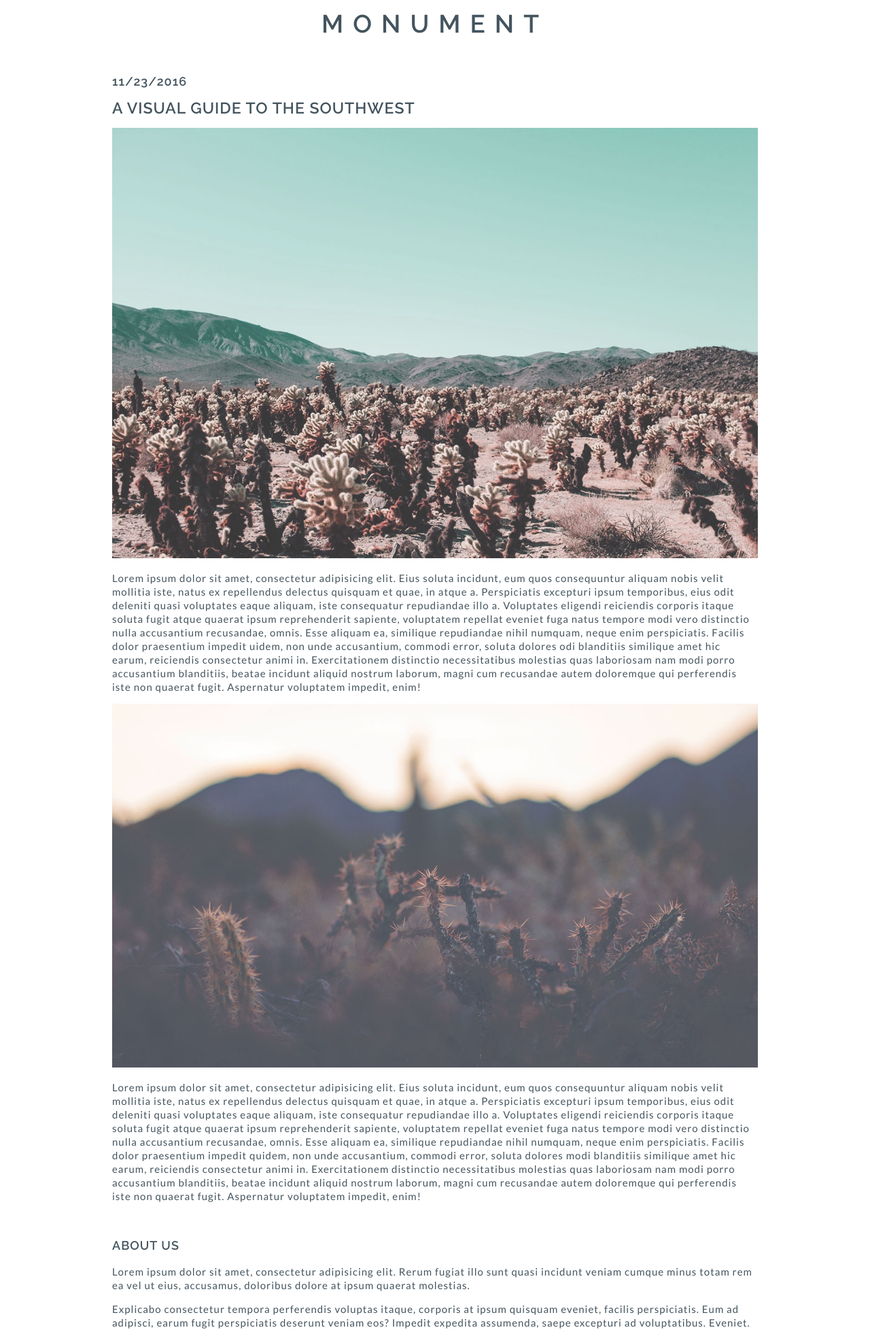
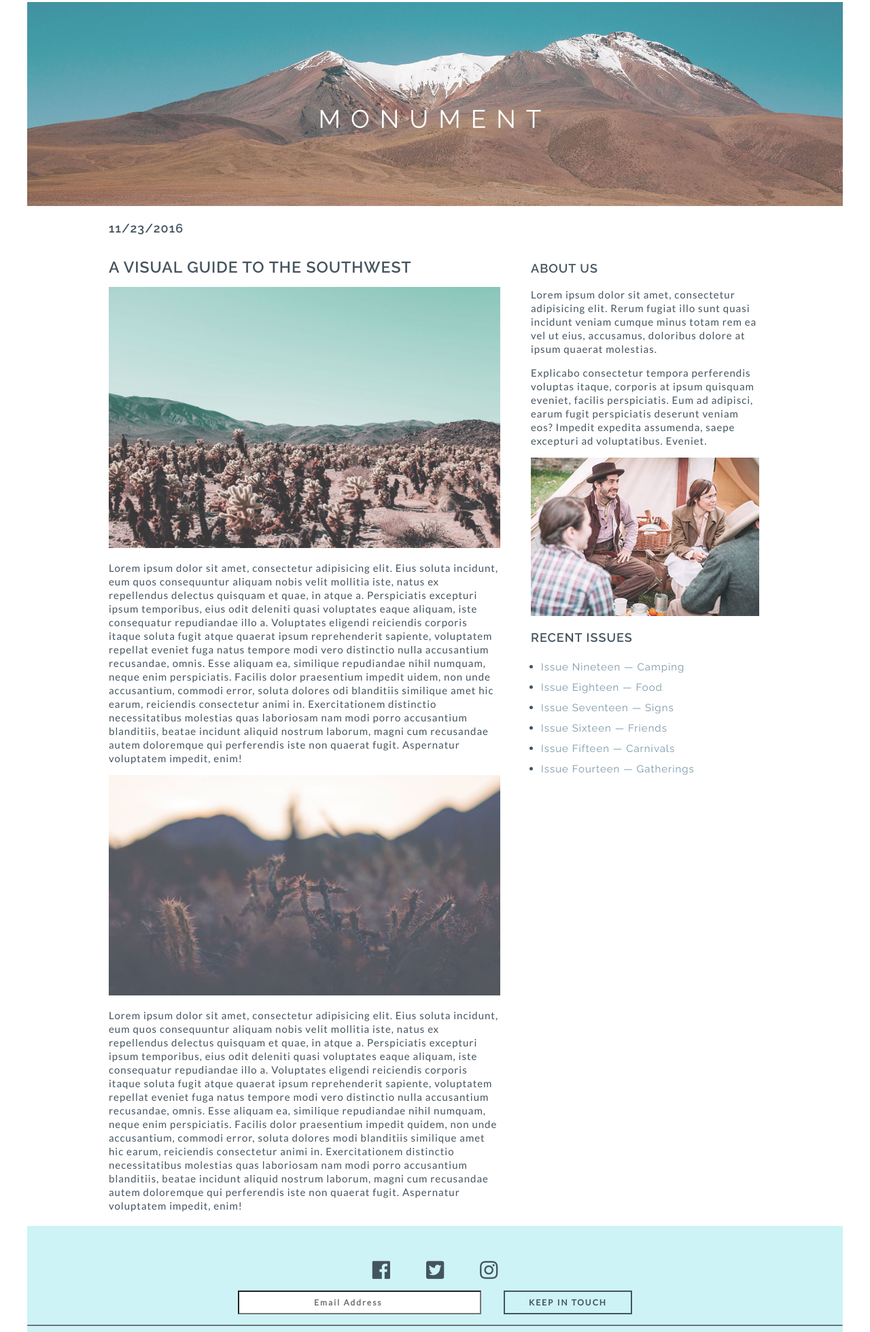
Before and after one commit to heatherhornor/heatherhornor.github.io, a plain HTML site: page monument_blog/index.html in a window 1280 px wide. Shown: the part 61-2020 px from the top of the page at 68% size. Drawn offline with Linux system fonts and the light colour scheme.

Commit message:
Homework due 2/4/18

```diff
--- a/monument_blog/css/style.css
+++ b/monument_blog/css/style.css
@@ -1,10 +1,11 @@
-@import url('https://fonts.googleapis.com/css?family=Lato|Raleway:400,600');
 
+@import url('https://fonts.googleapis.com/css?family=Lato%7CRaleway:400,600');
 
 body {
+	font-family: "Raleway", sans-serif;
 	text-align: center;
 	margin: 0 auto;
-	max-width: 1000px;
+	max-width: 1200px;
 }
 
 nav{
@@ -14,7 +15,7 @@ nav{
 		font-size: 16px;
 		text-align: center;
 		text-transform: uppercase;
-		margin-top: 30px;
+		margin-top: 20px;
 }
 
 nav a{
@@ -25,23 +26,26 @@ nav a{
 	text-align: center;
 	text-transform: uppercase;
 	text-decoration: none;
-	padding: 50px;
+	padding: 0px 70px 0px 70px;
 
+}
+
+nav a:hover {
+    color: #44545E;
 }
 
 /* Fix for responsive images */
 img {
 	max-width: 100%;
+	align-items: center;
 }
 
 header{
-	font-family:"Raleway", sans-serif;
-	font-weight: 600;
-	color:#44545E;
-	font-size: 37px;
-	text-align: center;
-	text-decoration: none;
-	text-transform: uppercase;
+	height: 300px;
+	width: 100%;
+	background-image: url("../images/blog_header_bg.jpg");
+	background-size: cover;
+	background-color: #cccccc;
 }
 
 h1{
@@ -50,20 +54,19 @@ h1{
 	color:#44545E;
 	font-size: 37px;
 	text-align: center;
-	text-decoration: none;
 	text-transform: uppercase;
+	padding-top:150px;
 }
 
 h1 a {
 	font-family:"Raleway", sans-serif;
-	font-weight: 600;
-	color:#44545E;
+	font-weight: 400;
+	color:white;
 	font-size: 37px;
 	text-align: center;
 	text-decoration: none;
 	text-transform: uppercase;
-	text-decoration: none;
-	letter-spacing: 14px;
+	letter-spacing: 15px;
 }
 
 h2{
@@ -71,9 +74,7 @@ h2{
 	font-weight: 600;
 	color:#44545E;
 	font-size: 23px;
-	text-decoration: none;
 	text-transform: uppercase;
-	text-decoration: none;
 	letter-spacing: 1px;
 }
 
@@ -82,24 +83,26 @@ h3{
 	font-weight: 600;
 	color:#44545E;
 	font-size: 18px;
-	text-decoration: none;
 	text-transform: uppercase;
-	text-decoration: none;
 	letter-spacing: 1px;
 }
 
 article {
-	max-width: 95%;
+	max-width: 80%;
 	text-align: left;
 	margin: 0 auto;
 	color: #44545E;
 	font-family:"Lato", sans-serif;
 	font-size: 15px;
 	font-weight:400;
-	padding: 10px;
+	padding: 5px;
 	letter-spacing: 1px;
 	line-height: 20px;
 
+}
+
+ul{
+	padding-left: 15px;
 }
 
 li a {
@@ -110,6 +113,7 @@ li a {
 	text-decoration: none;
 	line-height: 30px;
 	text-align: left;
+	margin: 0 auto;
 }
 
 footer {
@@ -118,25 +122,29 @@ footer {
 		font-family: "Lato", sans-serif;
 		font-size: 15px;
 		font-weight:400;
-		padding: 30px;
+		padding-top: 50px;
+		padding-bottom:3px;
+		text-align: center;
 
 }
 
 footer a {
 	color:#44545E;
-	font-family: "Raleway", sans-serif;
-	font-size: 15px;
+	font-family: "Lato", sans-serif;
+	font-size: 12px;
 	font-weight:600;
+	text-align: center;
 	text-transform: uppercase;
 	text-decoration: none;
 	padding: 25px;
 }
 
 footer p {
-	color:#44545E;
 	font-family: "Lato", sans-serif;
 	font-size: 15px;
 	font-weight:400;
+	text-align: center;
+	padding: 0px 25px 0px 25px;
 }
 
 hr {
@@ -149,13 +157,47 @@ hr {
 	color:#44545E;
 	font-family: "Lato", sans-serif;
 	font-size: 15px;
-	font-weight:600;
+	font-weight:400;
 	text-decoration: none;
 	text-transform: none;
 
 }
 
 .wrapper {
-	max-width: 1200px;
+	max-width: 2000px;
 	margin: 0 auto;
 }
+
+.gridcontainer{
+  display: grid;
+  grid-template-columns: 60% 35%;
+	grid-column-gap: 45px;
+	align-items: baseline;
+
+}
+
+#emailbutton{
+	display: inline-block;
+	background-color: white;
+	padding: 8px 110px 8px 110px;
+	font-family: "Lato", sans-serif;
+	font-weight: 600;
+	font-size: 12px;
+	color: #44545E;
+	letter-spacing: 2px;
+
+
+}
+
+#contactbutton{
+	display: inline-block;
+	border: 2px solid #44545E;
+	padding: 8px 35px 8px 35px;
+	font-family: "Lato", sans-serif;
+	font-weight: 600;
+	font-size: 12px;
+	color: #44545E;
+	margin-left: 30px;
+	letter-spacing: 2px;
+
+}
--- a/monument_blog/index.html
+++ b/monument_blog/index.html
@@ -7,6 +7,8 @@
 	<!-- Add your Google Fonts link here! -->
 
 	<link rel="stylesheet" href="css/style.css">
+	<link href="https://use.fontawesome.com/releases/v5.0.6/css/all.css" rel="stylesheet">
+
 
 </head>
 <body>
@@ -24,8 +26,12 @@
 
 
 
+
 					<article>
 						<h3>11/23/2016</h3>
+					<div class="gridcontainer">
+						<div>
+
 							<h2>A Visual Guide to the Southwest</h2>
 								<img src="images/blog_1.jpg" alt="">
 									<p>Lorem ipsum dolor sit amet, consectetur adipisicing elit.
@@ -49,14 +55,24 @@
 								<img src="images/blog_2.jpg" alt="">
 									<p>Lorem ipsum dolor sit amet, consectetur adipisicing elit. Eius soluta incidunt, eum quos consequuntur aliquam nobis velit mollitia iste, natus ex repellendus delectus quisquam et quae, in atque a. Perspiciatis excepturi ipsum temporibus, eius odit deleniti quasi voluptates eaque aliquam, iste consequatur repudiandae illo a. Voluptates eligendi reiciendis corporis itaque soluta fugit atque quaerat ipsum reprehenderit sapiente, voluptatem repellat eveniet fuga natus tempore modi vero distinctio nulla accusantium recusandae, omnis. Esse aliquam ea, similique repudiandae nihil numquam, neque enim perspiciatis. Facilis dolor praesentium impedit quidem, non unde accusantium, commodi error, soluta dolores modi blanditiis similique amet hic earum, reiciendis consectetur animi in. Exercitationem distinctio necessitatibus molestias quas laboriosam nam modi porro accusantium blanditiis, beatae incidunt aliquid nostrum laborum, magni cum recusandae autem doloremque qui perferendis iste non quaerat fugit. Aspernatur voluptatem impedit, enim!
 									</p>
-<br>
+					</div>
+
+					<div>
+
+
 						<h3>About Us</h3>
-		<p>Lorem ipsum dolor sit amet, consectetur adipisicing elit. Rerum fugiat illo sunt quasi incidunt veniam cumque minus totam rem ea vel ut eius, accusamus, doloribus dolore at ipsum quaerat molestias.</p>
-		<p>Explicabo consectetur tempora perferendis voluptas itaque, corporis at ipsum quisquam eveniet, facilis perspiciatis. Eum ad adipisci, earum fugit perspiciatis deserunt veniam eos? Impedit expedita assumenda, saepe excepturi ad voluptatibus. Eveniet.</p>
-<br>
+							<p>Lorem ipsum dolor sit amet, consectetur adipisicing elit.
+								Rerum fugiat illo sunt quasi incidunt veniam cumque minus
+								totam rem ea vel ut eius, accusamus, doloribus dolore at ipsum quaerat molestias.
+							</p>
+							<p>Explicabo consectetur tempora perferendis voluptas itaque,
+								corporis at ipsum quisquam eveniet, facilis perspiciatis.
+								Eum ad adipisci, earum fugit perspiciatis deserunt veniam eos?
+								Impedit expedita assumenda, saepe excepturi ad voluptatibus. Eveniet.
+							</p>
+
 								<img src="images/about.jpg" alt="">
-<br>
-<br>
+
 						<h3>Recent Issues</h3>
 							<ul>
 								<li><a href="">Issue Nineteen &mdash; Camping</a></li>
@@ -66,13 +82,20 @@
 								<li><a href="">Issue Fifteen &mdash; Carnivals</a></li>
 								<li><a href="">Issue Fourteen &mdash; Gatherings</a></li>
 							</ul>
+					</div>
+				</div>
 			</article>
 
 
 	<footer>
-		<a href="">Facebook</a>
-		<a href="">Twitter</a>
-		<a href="">Instagram</a>
+		<a class="specialfoot" href="http:/www.facebook.com"><i class="fab fa-facebook fa-2x"></i></a>
+		<a  class="specialfoot" href="http:/www.twitter.com"><i class="fab fa-twitter-square fa-2x"></i></a>
+		<a  class="specialfoot" href="http:/www.instagram.com"><i class="fab fa-instagram fa-2x"></i></a>
+
+		<p>
+			<input id="emailbutton" type="text" placeholder="Email Address">
+			<a id="contactbutton" href="">Keep in Touch</a>
+		</p>
 
 		<hr>
 
```
Lines whose indentation alone changed are shown as unchanged.
